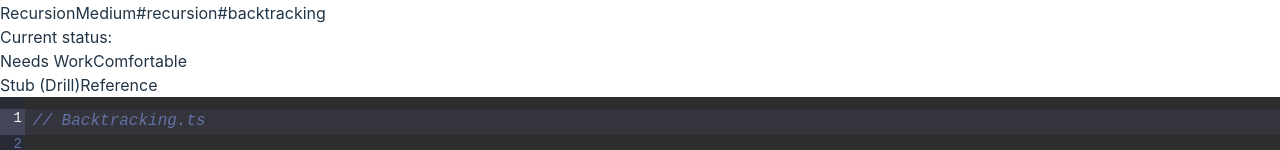
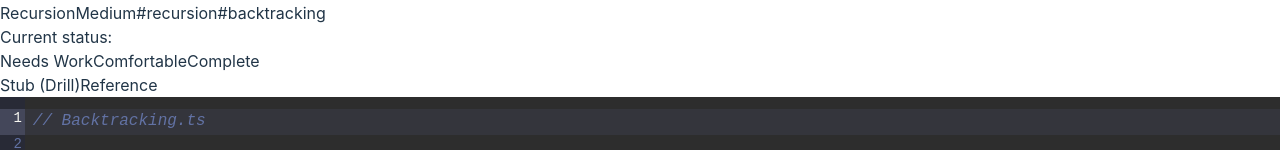
Before and after one commit to JoncarlosPerdomo/algo-drill-react, a React (Vite) app: page /algorithms/backtracking in a window 1280 px wide. Shown: the part 151-301 px from the top of the page. Built offline with nearby package versions, Linux system fonts and the light colour scheme.

Commit message:
feat: Add 'complete' status, code saving with storage migration, and UI updates for algorithm progress.

```diff
--- a/src/components/AlgorithmDetail.tsx
+++ b/src/components/AlgorithmDetail.tsx
@@ -19,19 +19,32 @@ const AlgorithmDetail: React.FC = () => {
   const algo = id ? getAlgorithmById(id) : undefined;
   const [tab, setTab] = useState<'stub' | 'reference'>('stub');
   const [revealed, setRevealed] = useState(false);
-  const { getStatus, setStatus } = useAlgorithmProgress();
+  const { getStatus, setStatus, getCode, saveCode } = useAlgorithmProgress();
 
   const [userCode, setUserCode] = useState('');
   const [testResults, setTestResults] = useState<TestResult[] | null>(null);
   const [compileError, setCompileError] = useState<string | null>(null);
 
+  // Load saved code or use stub
   useEffect(() => {
     if (algo) {
-      setUserCode(algo.stub);
+      const savedCode = getCode(algo.id);
+      setUserCode(savedCode || algo.stub);
       setTestResults(null);
       setCompileError(null);
     }
-  }, [algo?.id]);
+  }, [algo?.id, getCode]);
+
+  // Save code when it changes
+  useEffect(() => {
+    if (algo && userCode && userCode !== algo.stub) {
+      const timeoutId = setTimeout(() => {
+        saveCode(algo.id, userCode);
+      }, 500); // Debounce for 500ms
+
+      return () => clearTimeout(timeoutId);
+    }
+  }, [userCode, algo, saveCode]);
 
   // Reset revealed state when switching to reference tab
   useEffect(() => {
@@ -51,6 +64,7 @@ const AlgorithmDetail: React.FC = () => {
   };
 
   const handleRun = () => {
+    // Clear previous results and errors when starting a new run
     setTestResults(null);
     setCompileError(null);
 
@@ -105,9 +119,6 @@ const AlgorithmDetail: React.FC = () => {
       });
 
       setTestResults(results);
-
-      // Auto-mark as comfortable if all passed? Maybe not, let user decide.
-
     } catch (err: any) {
       setCompileError(err.message);
     }
@@ -161,12 +172,23 @@ const AlgorithmDetail: React.FC = () => {
               type="button"
               className={`px-4 py-2 rounded-md text-sm font-medium transition-colors ${
                 status === 'comfortable'
-                  ? 'bg-green-100 text-green-800 border-green-200 dark:bg-green-900/50 dark:text-green-200 dark:border-green-800 border'
+                  ? 'bg-blue-100 text-blue-800 border-blue-200 dark:bg-blue-900/50 dark:text-blue-200 dark:border-blue-800 border'
                   : 'bg-white text-gray-700 border border-gray-300 hover:bg-gray-50 dark:bg-gray-800 dark:text-gray-300 dark:border-gray-600 dark:hover:bg-gray-700'
               }`}
               onClick={() => handleStatusChange('comfortable')}
             >
               Comfortable
+            </button>
+            <button
+              type="button"
+              className={`px-4 py-2 rounded-md text-sm font-medium transition-colors ${
+                status === 'complete'
+                  ? 'bg-green-100 text-green-800 border-green-200 dark:bg-green-900/50 dark:text-green-200 dark:border-green-800 border'
+                  : 'bg-white text-gray-700 border border-gray-300 hover:bg-gray-50 dark:bg-gray-800 dark:text-gray-300 dark:border-gray-600 dark:hover:bg-gray-700'
+              }`}
+              onClick={() => handleStatusChange('complete')}
+            >
+              Complete
             </button>
             {status && (
               <button
@@ -248,6 +270,26 @@ const AlgorithmDetail: React.FC = () => {
                 </div>
               )}
 
+              {testResults && testResults.every(r => r.passed) && status !== 'complete' && (
+                <div className="bg-green-50 dark:bg-green-900/20 border border-green-200 dark:border-green-800 rounded-lg p-4 flex items-center justify-between">
+                  <div className="flex items-center gap-3">
+                    <svg xmlns="http://www.w3.org/2000/svg" className="h-6 w-6 text-green-600 dark:text-green-400" fill="none" viewBox="0 0 24 24" stroke="currentColor">
+                      <path strokeLinecap="round" strokeLinejoin="round" strokeWidth={2} d="M9 12l2 2 4-4m6 2a9 9 0 11-18 0 9 9 0 0118 0z" />
+                    </svg>
+                    <div>
+                      <p className="font-medium text-green-800 dark:text-green-200">All tests passed! 🎉</p>
+                      <p className="text-sm text-green-700 dark:text-green-300">Great job! Ready to mark this as complete?</p>
+                    </div>
+                  </div>
+                  <button
+                    onClick={() => handleStatusChange('complete')}
+                    className="px-4 py-2 bg-green-600 text-white rounded-md font-medium hover:bg-green-700 transition-colors shadow-sm"
+                  >
+                    Mark as Complete
+                  </button>
+                </div>
+              )}
+
               {testResults && (
                 <div className="bg-white dark:bg-gray-800 rounded-lg border border-gray-200 dark:border-gray-700 overflow-hidden">
                   <div className="px-4 py-3 bg-gray-50 dark:bg-gray-700/50 border-b border-gray-200 dark:border-gray-700 font-medium text-gray-700 dark:text-gray-300">
--- a/src/components/AlgorithmList.tsx
+++ b/src/components/AlgorithmList.tsx
@@ -6,6 +6,7 @@ import { useAlgorithmProgress, type ProgressStatus } from '../hooks/useAlgorithm
 const statusLabel: Record<Exclude<ProgressStatus, null>, string> = {
   'needs-work': 'Needs Work',
   comfortable: 'Comfortable',
+  complete: 'Complete',
 };
 
 const AlgorithmList: React.FC = () => {
@@ -34,6 +35,7 @@ const AlgorithmList: React.FC = () => {
         if (statusFilter !== 'all') {
           if (statusFilter === 'needs-work' && status !== 'needs-work') return false;
           if (statusFilter === 'comfortable' && status !== 'comfortable') return false;
+          if (statusFilter === 'complete' && status !== 'complete') return false;
         }
 
         return true;
@@ -79,6 +81,7 @@ const AlgorithmList: React.FC = () => {
             <option value="all">All statuses</option>
             <option value="needs-work">Needs Work</option>
             <option value="comfortable">Comfortable</option>
+            <option value="complete">Complete</option>
           </select>
         </div>
       </div>
@@ -115,6 +118,8 @@ const AlgorithmList: React.FC = () => {
                       className={`px-2 py-1 rounded text-xs font-medium ${
                         status === 'needs-work'
                           ? 'bg-orange-100 text-orange-800 dark:bg-orange-900/50 dark:text-orange-200'
+                          : status === 'comfortable'
+                          ? 'bg-blue-100 text-blue-800 dark:bg-blue-900/50 dark:text-blue-200'
                           : 'bg-green-100 text-green-800 dark:bg-green-900/50 dark:text-green-200'
                       }`}
                     >
--- a/src/context/AlgorithmProgressContext.tsx
+++ b/src/context/AlgorithmProgressContext.tsx
@@ -1,15 +1,24 @@
 import React, { createContext, useState, useEffect, useContext } from 'react';
 
-export type ProgressStatus = 'needs-work' | 'comfortable' | null;
+export type ProgressStatus = 'needs-work' | 'comfortable' | 'complete' | null;
 
 const STORAGE_KEY = 'algoDrillProgress';
+const STORAGE_VERSION = 'v2';
+const VERSIONED_STORAGE_KEY = `${STORAGE_KEY}_${STORAGE_VERSION}`;
 
-type ProgressMap = Record<string, ProgressStatus>;
+interface AlgorithmData {
+  status: ProgressStatus;
+  code?: string;
+}
+
+type ProgressMap = Record<string, AlgorithmData>;
 
 interface AlgorithmProgressContextType {
   progress: ProgressMap;
   setStatus: (id: string, status: ProgressStatus) => void;
   getStatus: (id: string) => ProgressStatus;
+  saveCode: (id: string, code: string) => void;
+  getCode: (id: string) => string | undefined;
   resetProgress: () => void;
 }
 
@@ -18,8 +27,30 @@ const AlgorithmProgressContext = createContext<AlgorithmProgressContextType | un
 function loadProgress(): ProgressMap {
   if (typeof window === 'undefined') return {};
   try {
-    const raw = window.localStorage.getItem(STORAGE_KEY);
-    return raw ? (JSON.parse(raw) as ProgressMap) : {};
+    // Try loading v2 data first
+    const rawV2 = window.localStorage.getItem(VERSIONED_STORAGE_KEY);
+    if (rawV2) {
+      return JSON.parse(rawV2) as ProgressMap;
+    }
+
+    // Migrate v1 data if it exists
+    const rawV1 = window.localStorage.getItem(STORAGE_KEY);
+    if (rawV1) {
+      const oldProgress = JSON.parse(rawV1) as Record<string, ProgressStatus>;
+      const migratedProgress: ProgressMap = {};
+
+      for (const [id, status] of Object.entries(oldProgress)) {
+        migratedProgress[id] = { status };
+      }
+
+      // Save migrated data and remove old key
+      window.localStorage.setItem(VERSIONED_STORAGE_KEY, JSON.stringify(migratedProgress));
+      window.localStorage.removeItem(STORAGE_KEY);
+
+      return migratedProgress;
+    }
+
+    return {};
   } catch {
     return {};
   }
@@ -27,7 +58,7 @@ function loadProgress(): ProgressMap {
 
 function saveProgress(progress: ProgressMap) {
   if (typeof window === 'undefined') return;
-  window.localStorage.setItem(STORAGE_KEY, JSON.stringify(progress));
+  window.localStorage.setItem(VERSIONED_STORAGE_KEY, JSON.stringify(progress));
 }
 
 export const AlgorithmProgressProvider: React.FC<{ children: React.ReactNode }> = ({ children }) => {
@@ -37,21 +68,34 @@ export const AlgorithmProgressProvider: React.FC<{ children: React.ReactNode }>
     saveProgress(progress);
   }, [progress]);
 
-  const setStatus = (id: string, status: ProgressStatus) => {
-    setProgress((prev) => ({ ...prev, [id]: status }));
-  };
+  const setStatus = React.useCallback((id: string, status: ProgressStatus) => {
+    setProgress((prev) => ({
+      ...prev,
+      [id]: { ...prev[id], status },
+    }));
+  }, []);
 
-  const getStatus = (id: string): ProgressStatus => progress[id] ?? null;
+  const getStatus = React.useCallback((id: string): ProgressStatus => progress[id]?.status ?? null, [progress]);
 
-  const resetProgress = () => {
+  const saveCode = React.useCallback((id: string, code: string) => {
+    setProgress((prev) => ({
+      ...prev,
+      [id]: { ...prev[id], status: prev[id]?.status ?? null, code },
+    }));
+  }, []);
+
+  const getCode = React.useCallback((id: string): string | undefined => progress[id]?.code, [progress]);
+
+  const resetProgress = React.useCallback(() => {
     setProgress({});
     if (typeof window !== 'undefined') {
-      window.localStorage.removeItem(STORAGE_KEY);
+      window.localStorage.removeItem(VERSIONED_STORAGE_KEY);
+      window.localStorage.removeItem(STORAGE_KEY); // Clean up old key too
     }
-  };
+  }, []);
 
   return (
-    <AlgorithmProgressContext.Provider value={{ progress, setStatus, getStatus, resetProgress }}>
+    <AlgorithmProgressContext.Provider value={{ progress, setStatus, getStatus, saveCode, getCode, resetProgress }}>
       {children}
     </AlgorithmProgressContext.Provider>
   );
```
